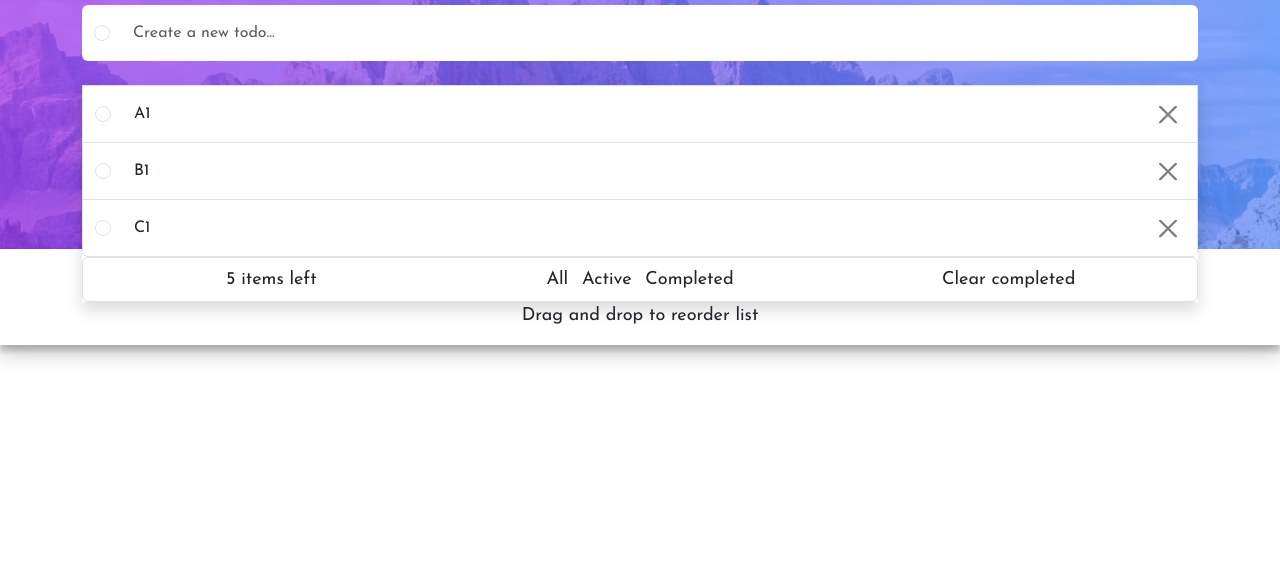
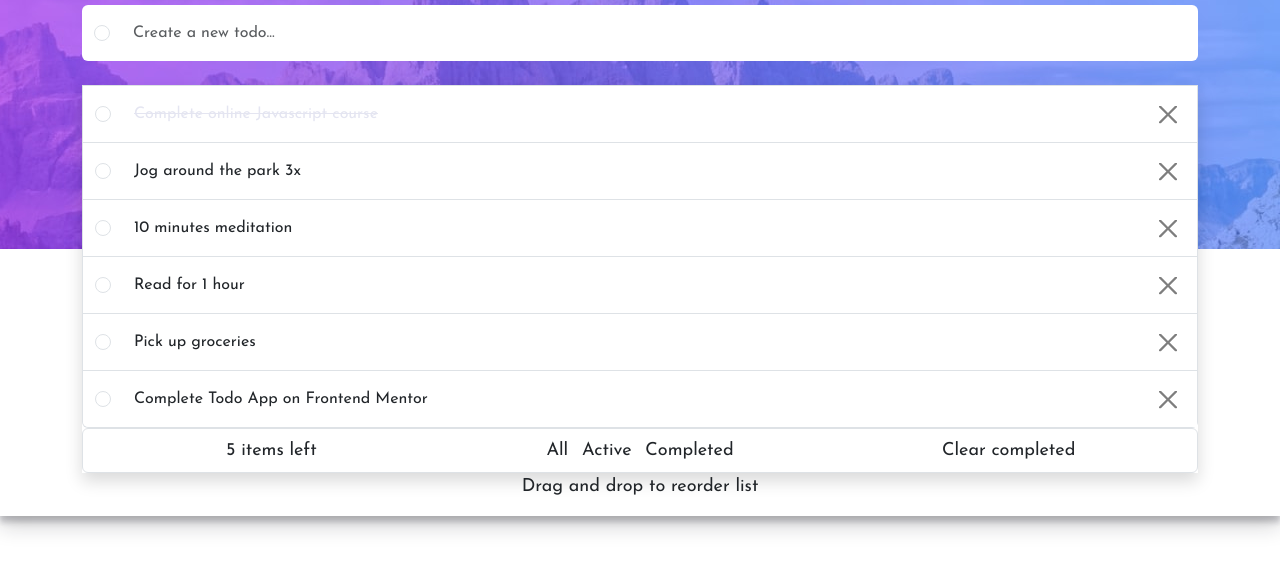
Before and after one commit to bnikkhah/todo-app, a website: page index.html in a window 1280 px wide. Shown: the part 51-622 px from the top of the page. Drawn offline with nearby package versions, Linux system fonts and the light colour scheme.

Commit message:
add complete todo feature

```diff
--- a/css/styles.scss
+++ b/css/styles.scss
@@ -62,7 +62,7 @@ body {
     box-shadow: 0px 15px 30px 0px rgba($dark,0.05);
 }
 
-.done {
+.isCompleted {
     text-decoration: line-through;
     color: $grayish-blue;
 }
--- a/index.html
+++ b/index.html
@@ -62,13 +62,13 @@
                         type="checkbox"
                         value=""
                         aria-label="Checkbox for following text input"
-                        @click="done = !done"
+                        @click="handleCompleteTodo(index)"
                       />
                     </div>
                     <input
                       type="text"
-                      class="form-control"
-                      :class="{ 'done' : done }"
+                      class="form-control todo-text"
+                      :class="{ 'isCompleted' : todo.isCompleted }"
                       aria-label="Text input with checkbox"
                       :value="todo.item"
                     />
@@ -76,7 +76,7 @@
                       type="button"
                       class="btn-close"
                       aria-label="Close"
-                      @click="handleRemoveTodo(todo)"
+                      @click="handleRemoveTodo(index)"
                     >
                     </button>
                   </div>
@@ -117,25 +117,40 @@
 <script>
   document.addEventListener('alpine:init', () => {
     Alpine.data('todoData', () => ({
-      done: false,
       todos: [
         {
-          id: 1,
-          item: 'A1',
+          item: 'Complete online Javascript course',
+          isCompleted: true
         },
         {
-          id: 2,
-          item: 'B1',
+          item: 'Jog around the park 3x',
+          isCompleted: false
         },
         {
-          id: 3,
-          item: 'C1',
+          item: '10 minutes meditation',
+          isCompleted: false
+        },
+        {
+          item: 'Read for 1 hour',
+          isCompleted: false
+        },
+        {
+          item: 'Pick up groceries',
+          isCompleted: false
+        },
+        {
+          item: 'Complete Todo App on Frontend Mentor',
+          isCompleted: false
         },
       ],
-      handleRemoveTodo(todoToRemove) {
-        this.todos = this.todos.filter((todo) => todo.id !== todoToRemove.id)
+      handleRemoveTodo(todoIndex) {
+        this.todos = this.todos.filter((_, index) => index !== todoIndex)
       },
       handleAddTodo() {
+      },
+      handleCompleteTodo(todoIndex) {
+        const temporaryTodos = [...this.todos];
+        temporaryTodos[todoIndex].isCompleted = !temporaryTodos[todoIndex].isCompleted;
       }
     }))
   })
```
Also changed, not shown: css/styles.css.
